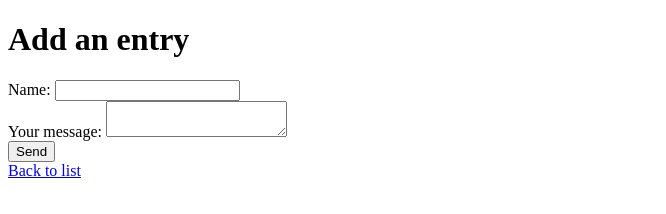
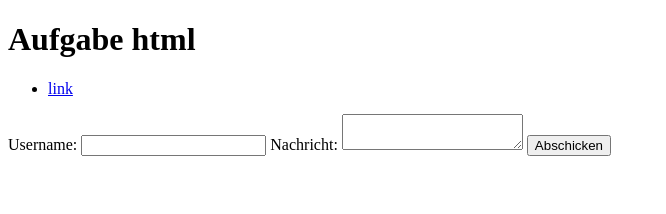
Before and after one commit to hft-stuttgart-ipr/hft-asgmt-html-Arni92x, a website: page add-entry.html in a window 1280 px wide. Shown: the whole page, without its empty margins (0-666 px from the left). Drawn offline with Linux system fonts and the light colour scheme.

Commit message:
Update add-entry.html

```diff
--- a/add-entry.html
+++ b/add-entry.html
@@ -1,27 +1,23 @@
 <!DOCTYPE html>
 <html>
 <head>
-    <meta charset="utf-8">
+<meta charset=uft-8">
 <meta name="viewport" content="width=device-width">
-    <title>Add a new entry</title>
+<title>Aufgabe</title>
 </head>
 <body>
-      <h1>Add an entry</h1>
-      <form>
-        <div class="form-item">
-          <label for="asd">Name: </label>
-          <input name="asd" />
-        </div>
-        <div class="form-item">
-          <label for="bigtext">Your message: </label>
-          <textarea name="bigtext"></textarea>
-        </div>
-        <div class="form-item">
-          <button type="submit">Send</button>
-        </div>
+<h1>Aufgabe html</h1>
+<nav>
+<ul>
+<li><a href=add-entry.html>link</a></li>
+</ul>
+</nav>
+<form methode="POST">
+<label for="name">Username:</label>
+<input name="name" type="text"/>
+<label for=message">Nachricht:</label>
+<textarea name="message"></textarea>
+<input type="submit" value="Abschicken">
 </form>
-      <div class="nav">
-          <a href="index.html">Back to list</a>
-      </div>
 </body>
 </html>
```
Lines whose indentation alone changed are shown as unchanged.
